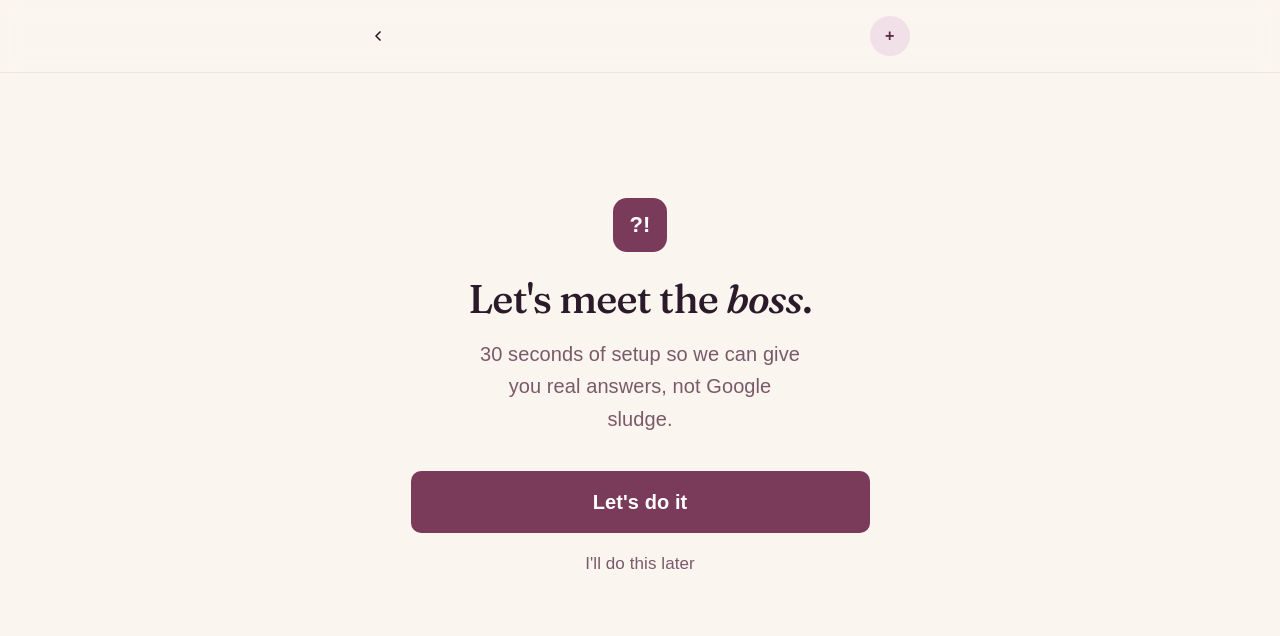
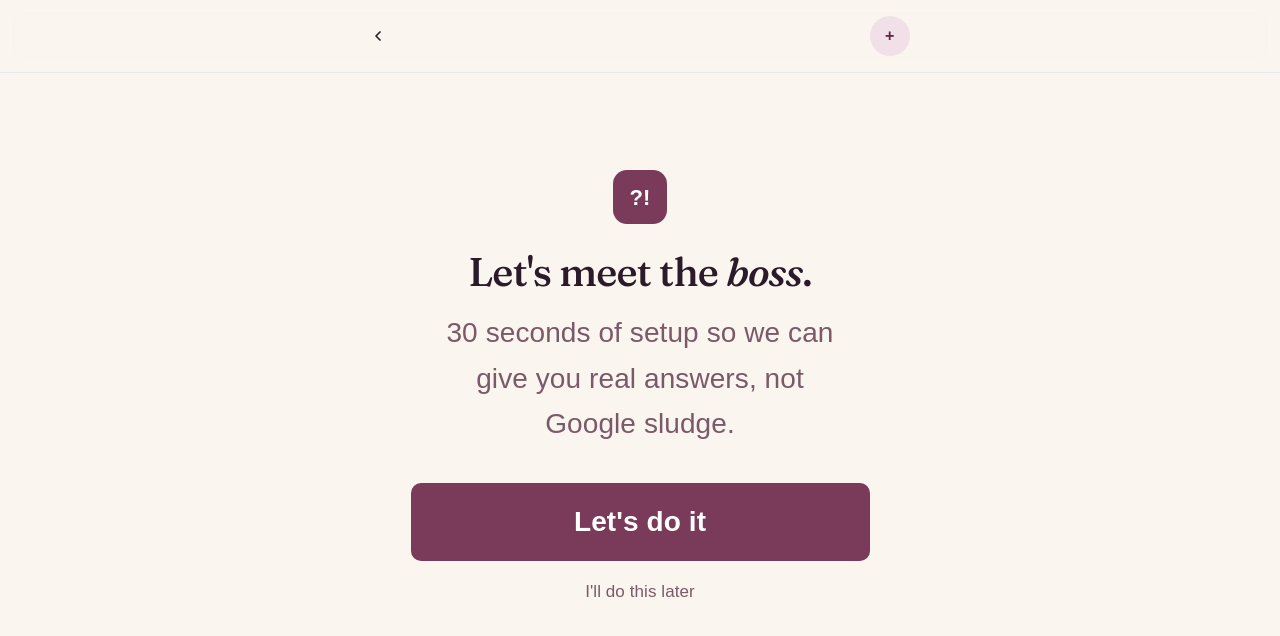
Before and after one commit to gshick88/what-the-fuss, a Next.js app: page /setup in a window 1280 px wide. Shown: the top 636 px of the page. Built offline with nearby package versions, Linux system fonts and the light colour scheme; a web font is replaced by a local one.

Commit message:
Setup done card: all text 28px, bigger avatar

```diff
--- a/app/page.jsx
+++ b/app/page.jsx
@@ -71,7 +71,7 @@ export default function HomePage() {
             </div>
             <div className="flex-1 min-w-0">
               <div className="text-[30px] font-medium text-wtf-berry-dark">Set up the baby profile.</div>
-              <div className="text-[16px] text-wtf-berry-dark/75 mt-0.5">30 seconds. Makes every answer 10× better.</div>
+              <div className="text-[25px] text-wtf-berry-dark/75 mt-0.5">30 seconds. Makes every answer 10× better.</div>
             </div>
             <svg width="14" height="14" viewBox="0 0 24 24" fill="none" stroke="currentColor" strokeWidth="2.5" strokeLinecap="round" strokeLinejoin="round" className="text-wtf-berry-dark/60 shrink-0">
               <path d="M9 6l6 6-6 6" />
--- a/app/setup/page.jsx
+++ b/app/setup/page.jsx
@@ -45,12 +45,12 @@ export default function SetupPage() {
           <div className="flex-1 flex flex-col items-center justify-center text-center pb-20">
             <div className="w-12 h-12 bg-wtf-berry rounded-wtf-lg flex items-center justify-center text-white text-[22px] font-medium mb-5">?!</div>
             <h1 className="font-display text-[40px] font-medium text-wtf-text leading-tight">Let's meet the <em className="italic">boss</em>.</h1>
-            <p className="text-[20px] text-wtf-text-3 mt-3 max-w-[320px] leading-relaxed">
+            <p className="text-[28px] text-wtf-text-3 mt-3 max-w-[420px] leading-relaxed">
               30 seconds of setup so we can give you real answers, not Google sludge.
             </p>
             <button
               onClick={() => setStep(1)}
-              className="mt-8 w-full bg-wtf-berry text-white rounded-wtf py-3.5 text-[20px] font-medium active:scale-[0.98]"
+              className="mt-8 w-full bg-wtf-berry text-white rounded-wtf py-4 text-[28px] font-medium active:scale-[0.98]"
             >
               Let's do it
             </button>
@@ -154,19 +154,19 @@ export default function SetupPage() {
             </p>
 
             <div className="mt-5 bg-white border border-wtf-border rounded-wtf-lg p-4 w-full text-left">
-              <div className="flex items-center gap-2.5 mb-2">
-                <div className="w-9 h-9 rounded-full bg-wtf-berry-soft flex items-center justify-center text-wtf-berry-dark text-[16px] font-medium">
+              <div className="flex items-center gap-3 mb-2">
+                <div className="w-12 h-12 rounded-full bg-wtf-berry-soft flex items-center justify-center text-wtf-berry-dark text-[22px] font-medium shrink-0">
                   {form.name?.[0]?.toUpperCase() || '?'}
                 </div>
                 <div>
-                  <div className="text-[18px] font-medium text-wtf-text">{form.name || 'Unnamed'}</div>
-                  <div className="text-[15px] text-wtf-text-3">
+                  <div className="text-[28px] font-medium text-wtf-text leading-tight">{form.name || 'Unnamed'}</div>
+                  <div className="text-[28px] text-wtf-text-3 leading-tight">
                     {ageLabel(form) || (form.bornOrDue === 'due' ? 'due date set' : 'no date set')}
                     {form.feeding && ` · ${form.feeding.toLowerCase()}`}
                   </div>
                 </div>
               </div>
-              <div className="text-[15px] text-wtf-muted pt-2 border-t border-wtf-border/60">
+              <div className="text-[28px] text-wtf-muted pt-2 border-t border-wtf-border/60">
                 Edit anytime from the corner avatar.
               </div>
             </div>
```
